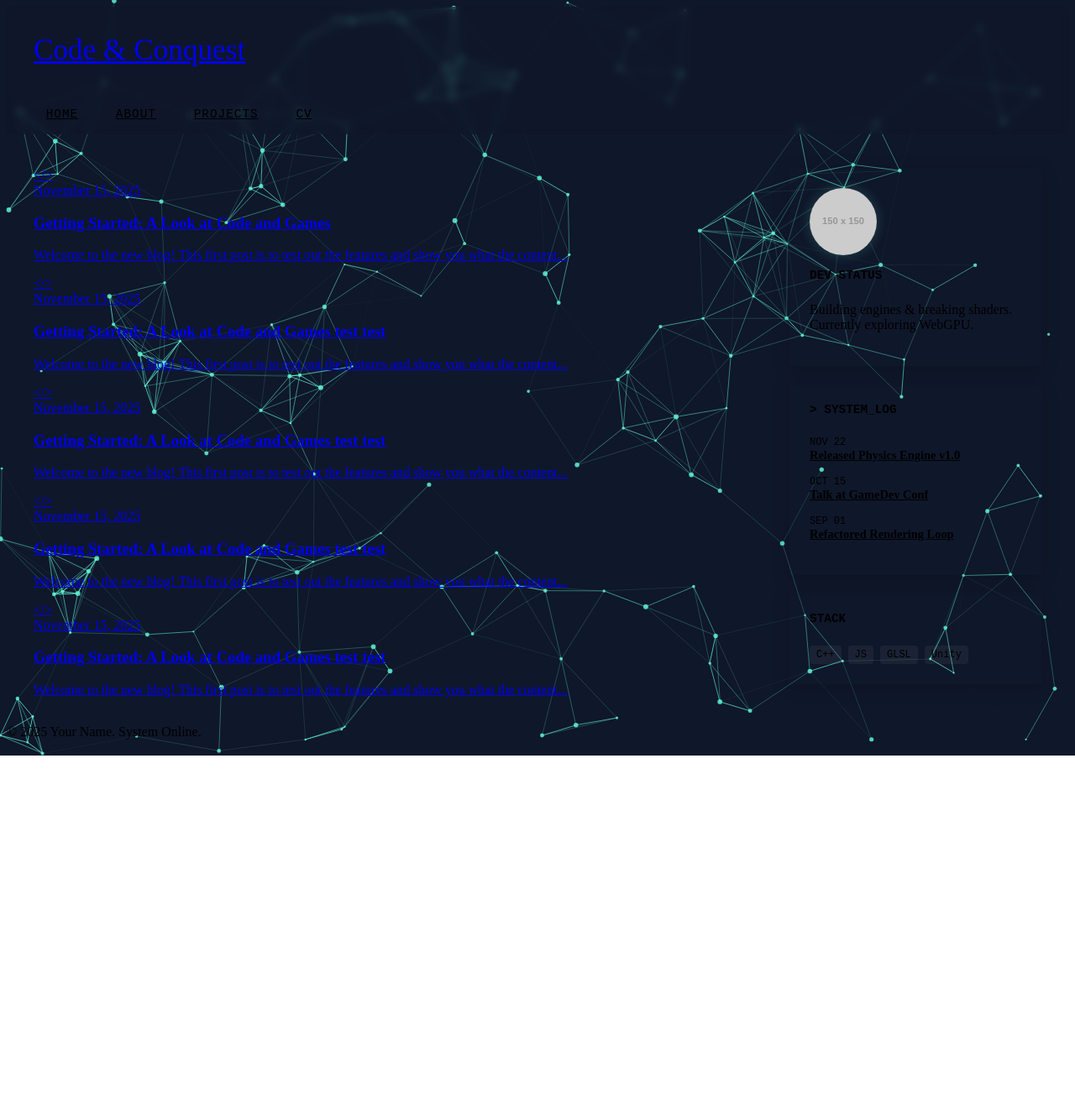
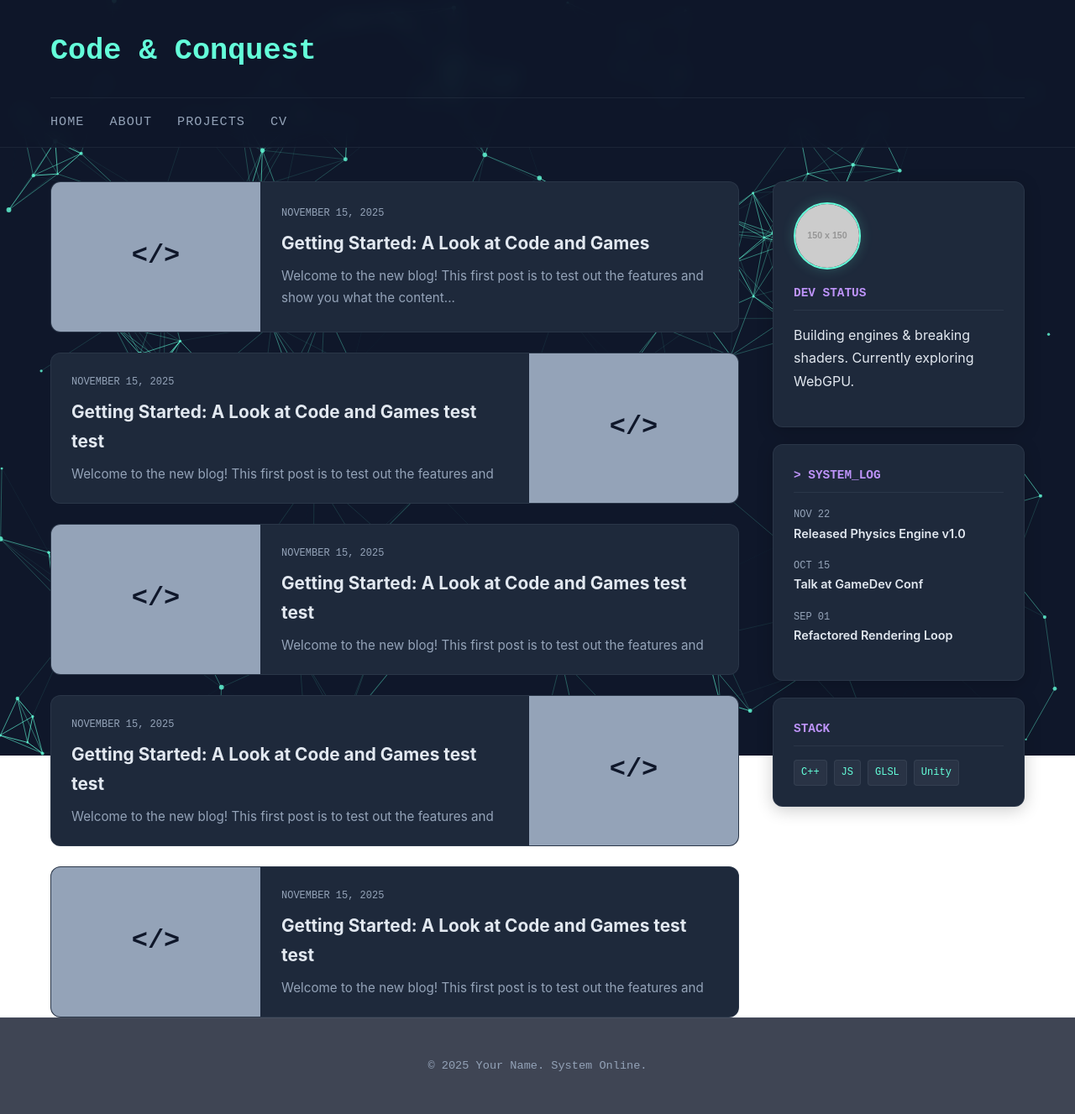
Before and after one commit to RobPiwowarek/RobPiwowarek.github.io, a Jekyll site: the page built from index.md, in a window 1280 px wide. Shown: the whole page at 84% size. Built offline with Jekyll 4.4.1, drawn with Linux system fonts in a browser that asks for light colours; before the commit the page ends 900 px from its top, so only the background shows below that.

Commit message:
vibe recovering css

```diff
--- a/assets/css/style.css
+++ b/assets/css/style.css
@@ -1,44 +1,99 @@
 /* =========================================
-   HEADER SYSTEM (Stacked Bar)
+   1. VARIABLES & THEME SETUP
+   ========================================= */
+:root {
+    /* PALETTE */
+    --bg-deep: #0f172a;         /* Darkest Navy (Canvas Background) */
+    --bg-card: #1e293b;         /* Lighter Slate (Cards & Widgets) */
+    --bg-panel: rgba(30, 41, 59, 0.95); /* Single Post Background */
+
+    --text-main: #e2e8f0;       /* Off-white */
+    --text-muted: #94a3b8;      /* Grey */
+    --accent-cyan: #64ffda;     /* Primary Highlight */
+    --accent-purple: #bd93f9;   /* Secondary Highlight */
+
+    /* BORDERS & GLOW */
+    --border-subtle: rgba(148, 163, 184, 0.1);
+    --border-highlight: rgba(100, 255, 218, 0.3);
+
+    /* SPACING */
+    --radius-lg: 12px;
+}
+
+/* =========================================
+   2. GLOBAL RESET & TYPOGRAPHY
+   ========================================= */
+@import url('https://fonts.googleapis.com/css2?family=Inter:wght@400;600&family=JetBrains+Mono:wght@400;700&display=swap');
+
+@keyframes blink { 0%, 100% { opacity: 1; } 50% { opacity: 0; } }
+
+* { box-sizing: border-box; }
+
+body {
+    margin: 0; padding: 0;
+    font-family: 'Inter', sans-serif;
+    color: var(--text-main);
+    line-height: 1.7;
+    background: transparent; /* CRITICAL: Lets Canvas show through */
+
+    /* Footer Sticky Fix */
+    display: flex;
+    flex-direction: column;
+    min-height: 100vh;
+}
+
+a { text-decoration: none; color: inherit; }
+
+/* =========================================
+   3. HEADER SYSTEM (Stacked Bar)
    ========================================= */
 .site-header {
     width: 100%;
-    /* No max-width here, we want the bar to span,
-       but the inner content will be constrained */
+    background: rgba(15, 23, 42, 0.85); /* Semi-transparent backing */
+    backdrop-filter: blur(10px);        /* Glass blur */
     border-bottom: 1px solid var(--border-subtle);
-    background: rgba(15, 23, 42, 0.6); /* Slight darkening for the header area */
-    backdrop-filter: blur(5px);
     z-index: 100;
 }
 
 .header-inner {
-    max-width: 1200px; /* Matches grid width */
+    max-width: 1200px;
     margin: 0 auto;
-    padding: 2rem 20px 0 20px; /* Top padding only */
+    padding: 2rem 20px 0 20px;
     display: flex;
-    flex-direction: column; /* STACKING TITLE AND NAV */
+    flex-direction: column;
     gap: 1.5rem;
 }
 
-.site-title {
-    /* Large Brand Title */
+/* Title Styling */
+.site-title, .site-title a {
+    font-family: 'JetBrains Mono', monospace;
     font-size: 2.2rem;
-    margin-bottom: 0.5rem;
-    align-self: flex-start; /* Aligns left */
+    font-weight: 700;
+    color: var(--accent-cyan);
+    align-self: flex-start;
+}
+.site-title:hover {
+    color: var(--accent-purple);
+    text-shadow: 0 0 15px rgba(189, 147, 249, 0.6);
+    cursor: pointer;
+}
+.site-title::after {
+    content: '_'; display: inline-block; margin-left: 5px;
+    animation: blink 1s step-end infinite; color: var(--accent-purple);
 }
 
-/* The Nav Bar */
+/* Nav Bar Styling */
 .site-nav {
     display: flex;
     gap: 30px;
     width: 100%;
-    border-top: 1px solid var(--border-subtle); /* Line between Title and Nav */
-    padding: 1rem 0; /* Vertical breathing room for links */
+    border-top: 1px solid var(--border-subtle);
+    padding: 1rem 0;
 }
 
 .nav-item {
     font-family: 'JetBrains Mono', monospace;
-    font-size: 0.9rem;
+    font-size: 0.95rem;
     color: var(--text-muted);
     text-transform: uppercase;
     letter-spacing: 1px;
@@ -49,22 +104,11 @@
 .nav-item:hover {
     color: var(--accent-cyan);
     text-shadow: 0 0 8px rgba(100, 255, 218, 0.4);
-}
-
-/* Active Indicator (Optional visual flair) */
-.nav-item::before {
-    content: '>';
-    opacity: 0;
-    margin-right: 5px;
-    color: var(--accent-purple);
-    transition: opacity 0.2s;
-}
-.nav-item:hover::before {
-    opacity: 1;
+    cursor: pointer;
 }
 
 /* =========================================
-   DASHBOARD GRID LAYOUT (The PhD Logic)
+   4. DASHBOARD GRID LAYOUT
    ========================================= */
 .page-content {
     width: 100%;
@@ -75,29 +119,74 @@
 
 .layout-grid {
     display: grid;
-    /* COLUMN 1: Flexible (min 0 to prevent overflow), COLUMN 2: Fixed 300px */
+    /* COLUMN 1: Flexible, COLUMN 2: Fixed 300px */
     grid-template-columns: minmax(0, 1fr) 300px;
-    gap: 40px; /* Space between posts and sidebar */
+    gap: 40px;
     width: 100%;
-    max-width: 1200px; /* Total Width */
+    max-width: 1200px;
     padding: 0 20px;
 }
 
-/* --- LEFT COLUMN (Content) --- */
-.main-column {
-    /* No specific styles needed, it just takes the grid slot */
-    min-width: 0; /* Prevents flex/grid blowouts */
-}
+.main-column { min-width: 0; }
 
-/* --- RIGHT COLUMN (Sidebar) --- */
 .sidebar-column {
     display: flex;
     flex-direction: column;
     gap: 20px;
 }
 
-/* Sidebar Widgets (Glass Look) */
+/* =========================================
+   5. POST CARDS (Blue Theme Restored)
+   ========================================= */
+.post-list {
+    display: flex;
+    flex-direction: column;
+    gap: 1.5rem;
+}
+
+.post-card {
+    display: flex;
+    /* THIS is the blue background color you were missing */
+    background-color: var(--bg-card);
+    border: 1px solid var(--border-subtle);
+    border-radius: var(--radius-lg);
+    overflow: hidden;
+    transition: transform 0.2s, border-color 0.2s, box-shadow 0.2s;
+    height: 180px;
+}
+
+/* Alternating Logic */
+.post-card .post-thumbnail { border-right: 1px solid var(--border-subtle); }
+.post-card:nth-child(even) { flex-direction: row-reverse; }
+.post-card:nth-child(even) .post-thumbnail { border-right: none; border-left: 1px solid var(--border-subtle); }
+
+/* Hover Effects */
+.post-card:hover {
+    transform: translateY(-3px);
+    border-color: var(--accent-cyan);
+    box-shadow: 0 10px 25px -5px rgba(100, 255, 218, 0.15);
+}
+
+/* Image */
+.post-thumbnail { flex: 0 0 250px; background: #0f172a; position: relative; overflow: hidden; }
+.post-thumbnail img { width: 100%; height: 100%; object-fit: cover; transition: transform 0.5s; }
+.post-card:hover .post-thumbnail img { transform: scale(1.05); }
+
+/* Card Content */
+.post-details { flex: 1; padding: 1.5rem; display: flex; flex-direction: column; justify-content: center; }
+.post-details h3 { margin: 0 0 0.5rem 0; font-size: 1.3rem; color: var(--text-main); font-family: 'Inter', sans-serif; font-weight: 700; }
+.post-card:hover h3 { color: var(--accent-cyan); }
+.post-details p { font-size: 0.95rem; color: var(--text-muted); display: -webkit-box; -webkit-line-clamp: 3; -webkit-box-orient: vertical; overflow: hidden; margin: 0; }
+.post-details .post-meta { font-size: 0.75rem; margin-bottom: 0.5rem; color: var(--text-muted); text-transform: uppercase; font-family: 'JetBrains Mono', monospace; }
+
+/* Fallback Image */
+.no-image-placeholder { width: 100%; height: 100%; display: flex; align-items: center; justify-content: center; color: var(--bg-deep); font-family: 'JetBrains Mono', monospace; font-size: 2rem; font-weight: bold; background: var(--text-muted); }
+
+/* =========================================
+   6. SIDEBAR WIDGETS (Blue Theme)
+   ========================================= */
 .sidebar-widget {
+    /* Ensures the sidebar boxes match the post cards */
     background: var(--bg-card);
     border: 1px solid var(--border-subtle);
     border-radius: var(--radius-lg);
@@ -116,14 +205,10 @@
     padding-bottom: 0.5rem;
 }
 
-/* Bio Specifics */
+/* Bio */
 .profile-pic {
-    width: 80px;
-    height: 80px;
-    border-radius: 50%;
-    overflow: hidden;
-    border: 2px solid var(--accent-cyan);
-    margin-bottom: 1rem;
+    width: 80px; height: 80px; border-radius: 50%; overflow: hidden;
+    border: 2px solid var(--accent-cyan); margin-bottom: 1rem;
     box-shadow: 0 0 15px rgba(100, 255, 218, 0.2);
 }
 .profile-pic img { width: 100%; height: 100%; object-fit: cover; }
@@ -132,42 +217,51 @@
 .news-list { list-style: none; padding: 0; margin: 0; }
 .news-list li { margin-bottom: 1rem; font-size: 0.9rem; display: flex; flex-direction: column; }
 .news-list .date { color: var(--text-muted); font-size: 0.75rem; font-family: 'JetBrains Mono', monospace; }
-.news-list a { color: var(--text-main); font-weight: 600; }
+.news-list a { color: var(--text-main); font-weight: 600; transition: color 0.2s; }
 .news-list a:hover { color: var(--accent-cyan); text-decoration: underline; }
 
-/* Tech Tags */
+/* Tags */
 .tags { display: flex; flex-wrap: wrap; gap: 8px; }
 .tags span {
-    background: rgba(255,255,255,0.05);
-    padding: 4px 8px;
-    border-radius: 4px;
-    font-size: 0.75rem;
-    font-family: 'JetBrains Mono', monospace;
-    color: var(--accent-cyan);
-    border: 1px solid var(--border-subtle);
+    background: rgba(255,255,255,0.05); padding: 4px 8px; border-radius: 4px;
+    font-size: 0.75rem; font-family: 'JetBrains Mono', monospace;
+    color: var(--accent-cyan); border: 1px solid var(--border-subtle);
 }
 
 /* =========================================
-   RESPONSIVE (Mobile Collapse)
+   7. SINGLE POST PAGE (Glass Panel)
    ========================================= */
+article.post {
+    background-color: var(--bg-panel);
+    border: 1px solid var(--border-subtle);
+    box-shadow: 0 10px 30px rgba(0,0,0,0.5);
+    padding: 3rem;
+    border-radius: var(--radius-lg);
+    margin-bottom: 3rem;
+}
+article.post h1 { color: var(--accent-cyan); font-size: 2.5rem; margin-bottom: 0.5rem; }
+article.post .post-meta { border-bottom: 1px solid var(--border-subtle); padding-bottom: 1rem; margin-bottom: 2rem; display: block; color: var(--text-muted); font-family: 'JetBrains Mono', monospace; }
+
+/* =========================================
+   8. UTILITIES & FOOTER
+   ========================================= */
+.site-footer {
+    margin-top: auto; text-align: center; padding: 2rem 0; width: 100%;
+    color: var(--text-muted); font-family: 'JetBrains Mono', monospace; font-size: 0.85rem;
+    border-top: 1px solid var(--border-subtle);
+    background: rgba(15, 23, 42, 0.8); backdrop-filter: blur(5px);
+}
+
+pre { background: #020617; border: 1px solid var(--border-subtle); padding: 1.5rem; border-radius: 8px; overflow-x: auto; margin: 1.5rem 0; }
+code { font-family: 'JetBrains Mono', monospace; font-size: 0.9rem; }
+p code { background: rgba(189, 147, 249, 0.15); color: var(--accent-purple); padding: 2px 5px; border-radius: 4px; }
+
+#background-canvas { position: fixed; top: 0; left: 0; width: 100vw; height: 100vh; z-index: -1; }
+
 @media (max-width: 900px) {
-    .layout-grid {
-        /* Switch to single column on tablets/phones */
-        grid-template-columns: 1fr;
-    }
-
-    .sidebar-column {
-        /* Move sidebar to bottom or top? Usually bottom on mobile */
-        order: 2;
-    }
-
-    .header-inner {
-        padding-bottom: 1rem;
-    }
-
-    .site-nav {
-        overflow-x: auto; /* Allow scrolling if many links */
-        white-space: nowrap;
-        padding-bottom: 5px; /* Scrollbar spacing */
-    }
+    .layout-grid { grid-template-columns: 1fr; }
+    .sidebar-column { order: 2; }
+    .post-card, .post-card:nth-child(even) { flex-direction: column; height: auto; }
+    .post-thumbnail { flex: none; height: 180px; width: 100%; border: none; border-bottom: 1px solid var(--border-subtle); }
+    article.post { padding: 1.5rem; }
 }
```
Also changed, not shown: _posts/2025-11-15-getting-started.md (+1 -1 lines).
